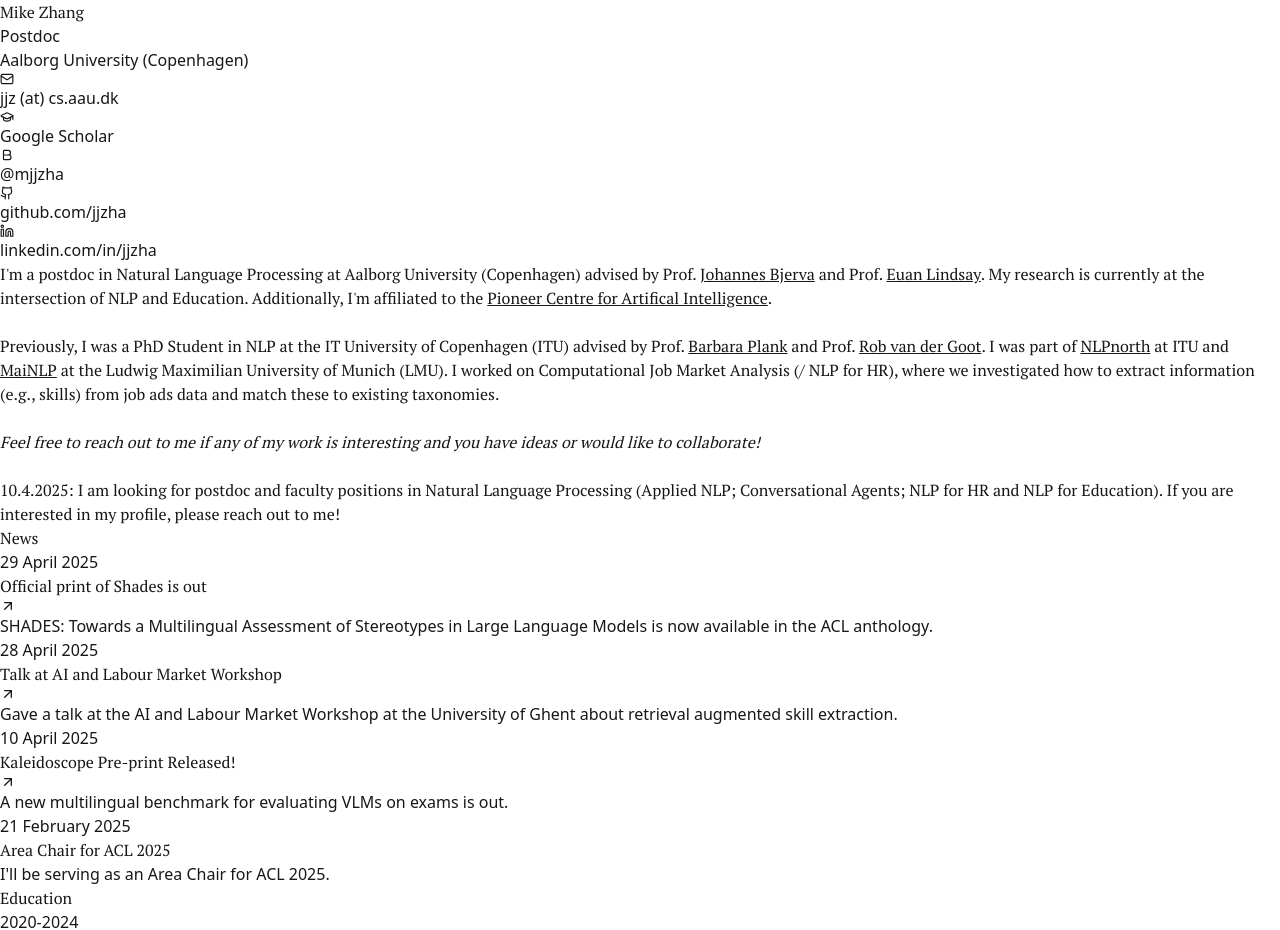
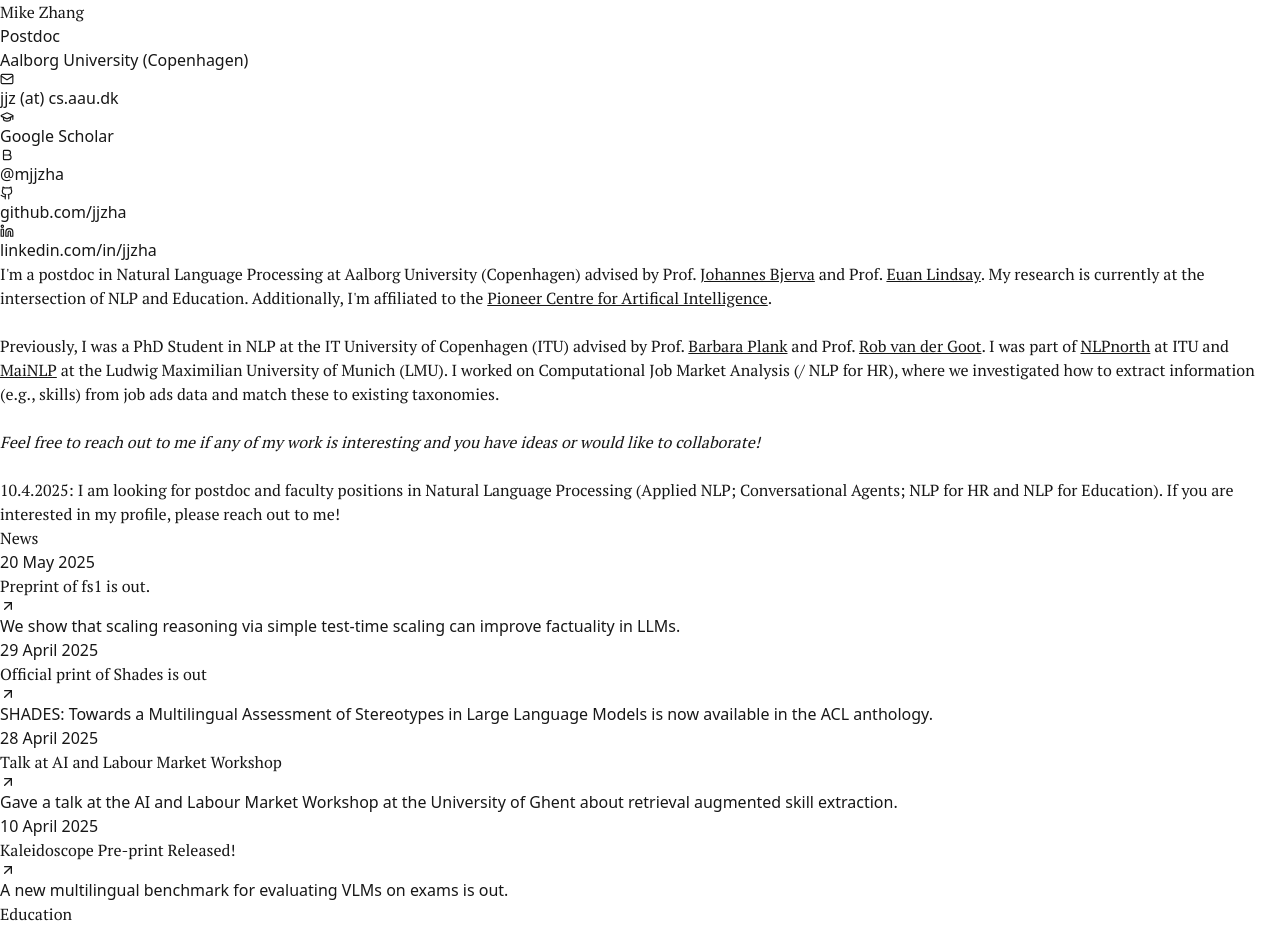
Before and after one commit to jjzha/jjzha.github.io, a Next.js app: page / in a window 1280 px wide. Shown: the top 930 px of the page. Built offline with nearby package versions, Linux system fonts and the light colour scheme.

Commit message:
add preprint

```diff
--- a/src/data/news.ts
+++ b/src/data/news.ts
@@ -6,6 +6,12 @@
 }
 
 export const newsData: News[] = [
+  {
+    date: "20 May 2025",
+    title: "Preprint of fs1 is out.",
+    description: "We show that scaling reasoning via simple test-time scaling can improve factuality in LLMs.",
+    link: "https://huggingface.co/papers/2505.11140",
+  },
   {
     date: "29 April 2025",
     title: "Official print of Shades is out",
@@ -24,12 +30,12 @@
     description: "A new multilingual benchmark for evaluating VLMs on exams is out.",
     link: "https://arxiv.org/pdf/2504.07072",
   },
-  {
-    date: "21 February 2025",
-    title: "Area Chair for ACL 2025",
-    description: "I'll be serving as an Area Chair for ACL 2025.",
-    link: "",
-  },
+  // {
+  //   date: "21 February 2025",
+  //   title: "Area Chair for ACL 2025",
+  //   description: "I'll be serving as an Area Chair for ACL 2025.",
+  //   link: "",
+  // },
   // {
   //   date: "17 February 2025",
   //   title: "LLM Agents for Educational Feedback Pre-print Released",
```
